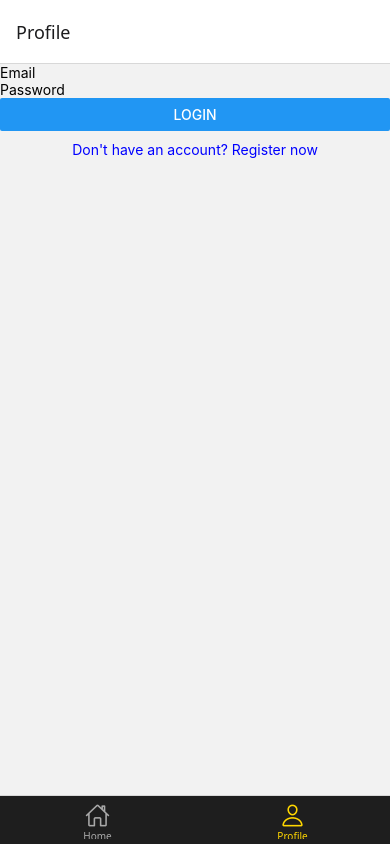
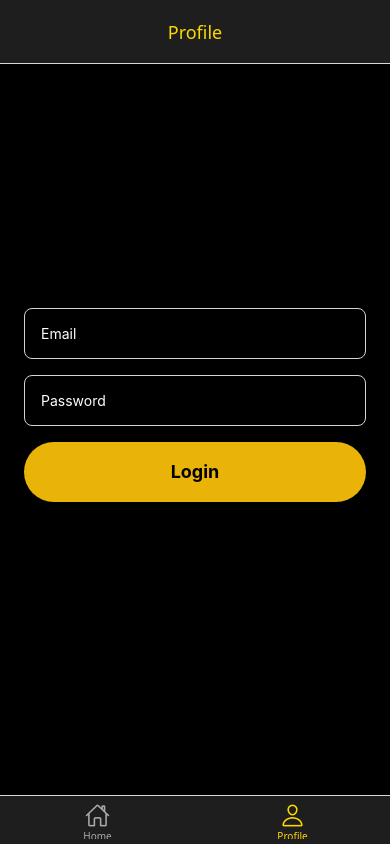
Before and after one commit to mbanovic20/testni-zadatak, a React Native app: screen /Profile in a window 390 px wide. Built offline with nearby package versions, Linux system fonts and the light colour scheme.

Commit message:
design done

```diff
--- a/src/components/AuthForm.tsx
+++ b/src/components/AuthForm.tsx
@@ -1,5 +1,5 @@
 import React, { useState } from 'react';
-import { TextInput, Button, Text, View, TouchableOpacity } from 'react-native';
+import { TextInput, Text, View, TouchableOpacity } from 'react-native';
 import { registerUser, loginUser } from '../services/authService';
 import AsyncStorage from '@react-native-async-storage/async-storage';
 
@@ -36,7 +36,6 @@
         ]);
       }
 
-      // kad je sve prošlo → pozovi roditelja da provjeri autentikaciju
       onLoginSuccess();
     } catch (err: unknown) {
       if (err instanceof Error) {
@@ -48,23 +47,65 @@
   };
 
   return (
-    <View>
+    <View className="p-6 bg-black shadow-md w-full h-full justify-center">
       {!isLogin && (
         <>
-          <TextInput placeholder="First Name" value={firstName} onChangeText={setFirstName} />
-          <TextInput placeholder="Last Name" value={lastName} onChangeText={setLastName} />
+          <TextInput
+            placeholder="First Name"
+            value={firstName}
+            onChangeText={setFirstName}
+            className="mb-4 p-4 border border-gray-300 rounded-lg text-white placeholder-white"
+            placeholderTextColor="#A9A9A9"
+          />
+          <TextInput
+            placeholder="Last Name"
+            value={lastName}
+            onChangeText={setLastName}
+            className="mb-4 p-4 border border-gray-300 rounded-lg text-white placeholder-white"
+            placeholderTextColor="#A9A9A9"
+          />
         </>
       )}
 
-      <TextInput placeholder="Email" value={email} onChangeText={setEmail} autoCapitalize="none" />
-      <TextInput placeholder="Password" value={password} onChangeText={setPassword} secureTextEntry />
+      <TextInput
+        placeholder="Email"
+        value={email}
+        onChangeText={setEmail}
+        autoCapitalize="none"
+        className="mb-4 p-4 border border-gray-300 rounded-lg text-white placeholder-white"
+        placeholderTextColor="#A9A9A9"
+      />
 
-      {error ? <Text style={{ color: 'red' }}>{error}</Text> : null}
+      <TextInput
+        placeholder="Password"
+        value={password}
+        onChangeText={setPassword}
+        secureTextEntry
+        className="mb-4 p-4 border border-gray-300 rounded-lg text-white placeholder-white"
+        placeholderTextColor="#A9A9A9"
+      />
 
-      <Button title={isLogin ? 'Login' : 'Register'} onPress={handleSubmit} />
+      {error ? <Text className="text-red-500 text-sm mb-4">{error}</Text> : null}
 
-      <TouchableOpacity onPress={toggleLogin}>
-        <Text style={{ color: 'blue', marginTop: 10, textAlign: 'center' }}>
+      <TouchableOpacity
+        onPress={handleSubmit}
+        className="mb-4 p-4 bg-yellow-500 rounded-full"
+        style={{
+          backgroundColor: '#FFD700',
+          paddingVertical: 12,
+          paddingHorizontal: 30,
+          borderRadius: 25,
+          alignItems: 'center',
+          justifyContent: 'center',
+        }}
+      >
+        <Text className="color-white font-bold text-lg">
+          {isLogin ? 'Login' : 'Register'}
+        </Text>
+      </TouchableOpacity>
+
+      <TouchableOpacity onPress={toggleLogin} className="mt-4">
+        <Text className="text-center color-white">
           {isLogin ? "Don't have an account? Register now" : 'Already have an account? Login'}
         </Text>
       </TouchableOpacity>
--- a/src/navigation/BottomTabs.tsx
+++ b/src/navigation/BottomTabs.tsx
@@ -14,6 +14,9 @@
         tabBarStyle: { backgroundColor: '#1E1E1E' },
         tabBarActiveTintColor: '#FFD700',
         tabBarInactiveTintColor: '#A9A9A9',
+        headerStyle: { backgroundColor: '#1E1E1E' },
+        headerTintColor: '#FFD700',
+        headerTitleAlign: 'center',
         tabBarIcon: ({ color, size }) => {
           let iconName: keyof typeof Ionicons.glyphMap;
 
--- a/src/screens/ProfileScreen.tsx
+++ b/src/screens/ProfileScreen.tsx
@@ -1,14 +1,13 @@
 import React, { useState, useEffect } from 'react';
-import { Button, Text, View } from 'react-native';
+import { TouchableOpacity, Text, View } from 'react-native';
 import AsyncStorage from '@react-native-async-storage/async-storage';
 import AuthForm from '../components/AuthForm';
 
 const ProfileScreen = () => {
   const [isAuthenticated, setIsAuthenticated] = useState(false);
   const [userEmail, setUserEmail] = useState<string | null>(null);
-  const [isLogin, setIsLogin] = useState(true); // login/register prebacivanje
+  const [isLogin, setIsLogin] = useState(true);
 
-  // Kad god se komponenta mounta ILI se dogodi login, provjeri stanje
   const checkAuthentication = async () => {
     const token = await AsyncStorage.getItem('token');
     if (token) {
@@ -26,7 +25,7 @@
     await AsyncStorage.multiRemove(['token', 'email', 'firstName', 'lastName']);
     setIsAuthenticated(false);
     setUserEmail(null);
-    setIsLogin(true); // resetiraj na login nakon logouta
+    setIsLogin(true);
   };
 
   const toggleLogin = () => {
@@ -35,15 +34,32 @@
 
   if (isAuthenticated) {
     return (
-      <View>
-        <Text>Pozdrav, {userEmail}</Text>
-        <Button title="Logout" onPress={handleLogout} />
+      <View className="flex-1 justify-center items-center bg-black p-6">
+        <Text className="mb-4 p-4 text-white font-bold text-lg">
+          Pozdrav, {userEmail}
+        </Text>
+
+        <TouchableOpacity
+          onPress={handleLogout}
+          style={{
+            backgroundColor: '#FFD700',
+            paddingVertical: 12,
+            paddingHorizontal: 30,
+            borderRadius: 25,
+            alignItems: 'center',
+            justifyContent: 'center',
+          }}
+        >
+          <Text className='color-white font-bold text-lg'>
+            Logout
+          </Text>
+        </TouchableOpacity>
       </View>
     );
   }
 
   return (
-    <View>
+    <View className='flex-1 justify-center items-center'>
       <AuthForm isLogin={isLogin} toggleLogin={toggleLogin} onLoginSuccess={checkAuthentication} />
     </View>
   );
```
